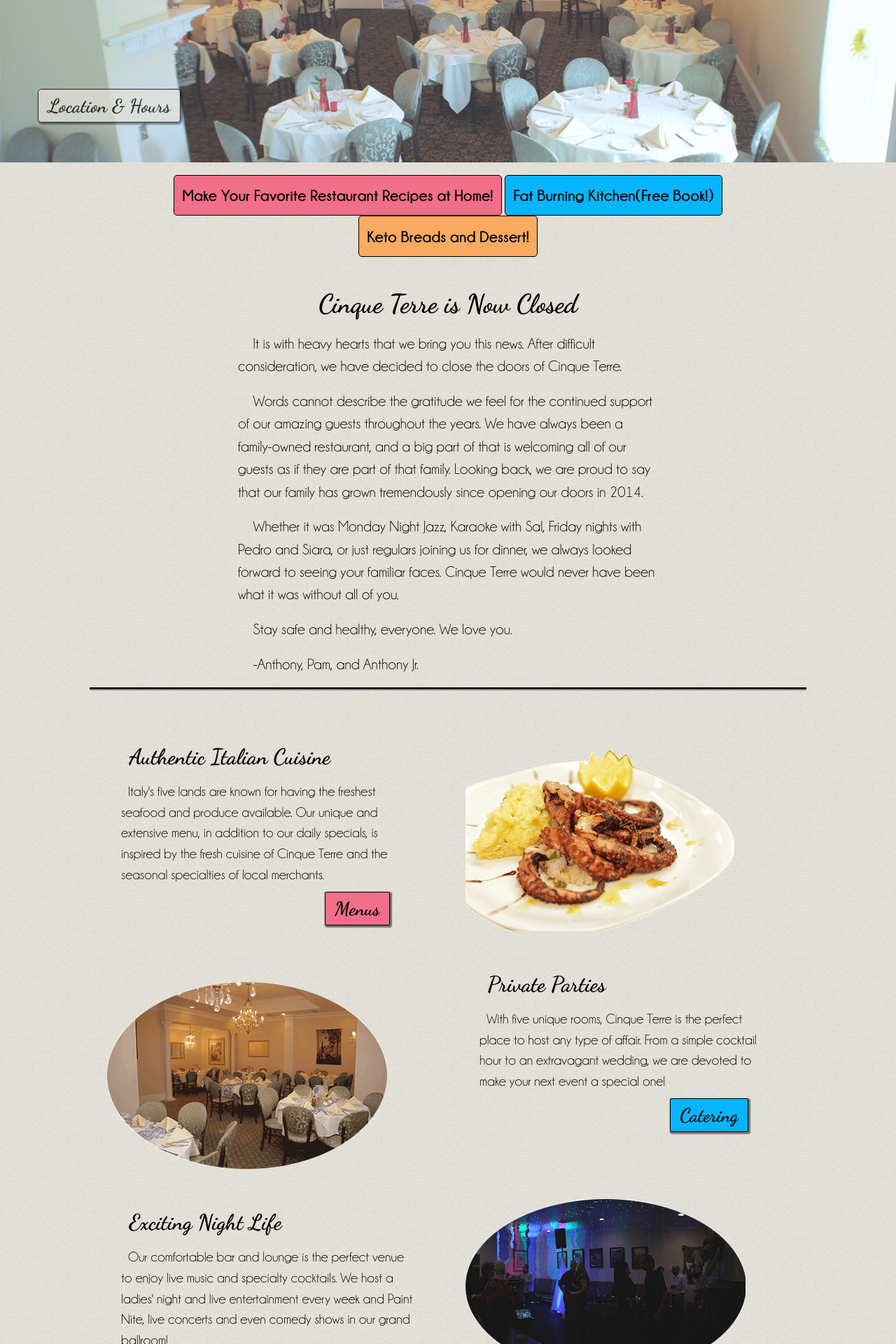
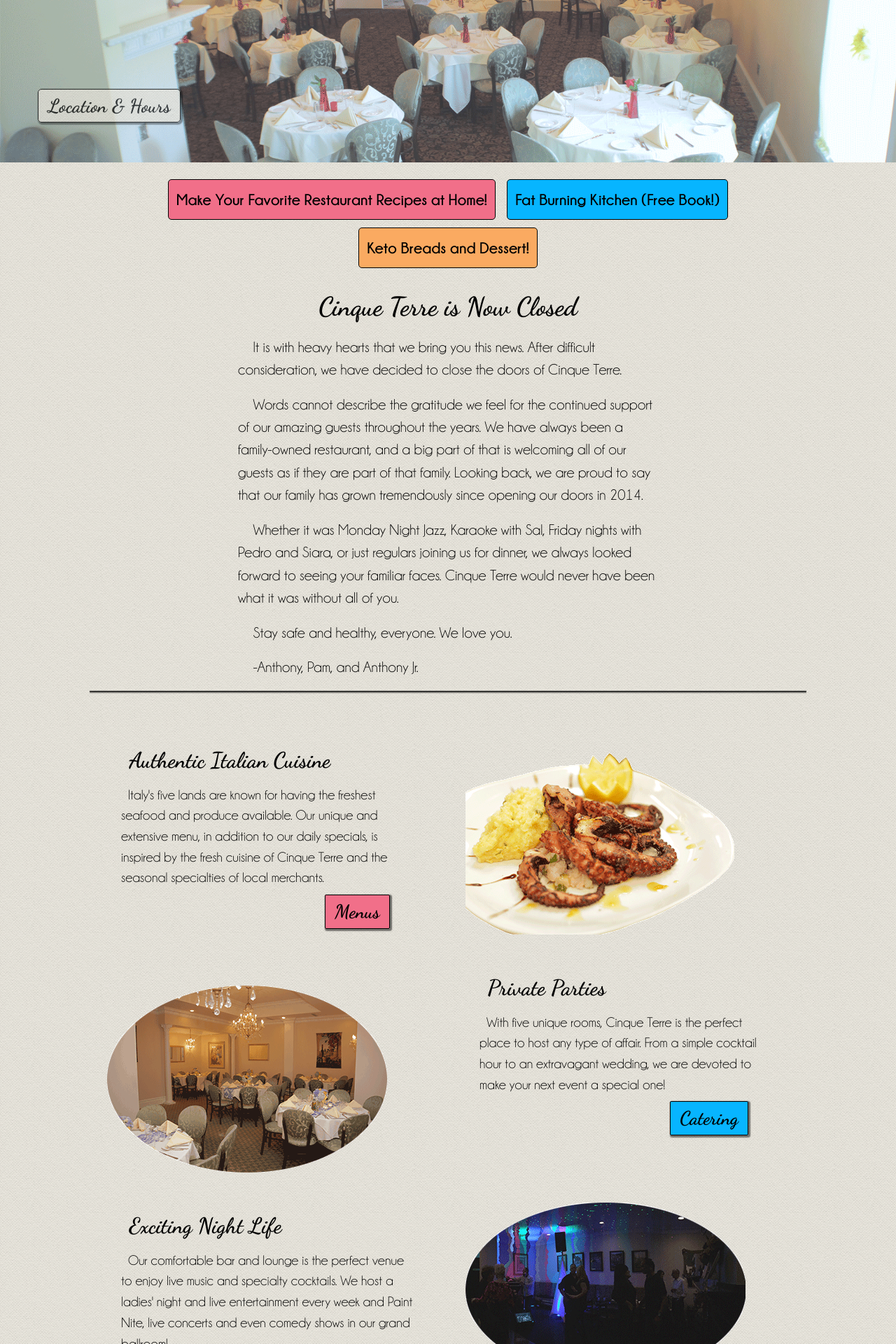
Before and after one commit to cinqueterreli/cinqueterre.github.io, a Jekyll site: the page built from index.html, in a window 1280 px wide. Shown: the part 365-2285 px from the top of the page at 70% size. Built offline with Jekyll 4.4.1, drawn with Linux system fonts in a browser that asks for light colours; nearby versions of some CDN libraries.

Commit message:
Okay that's all for now

```diff
--- a/css/main.css
+++ b/css/main.css
@@ -238,7 +238,7 @@ hr {
 /*----- Affiliate Links ------ */
 .ad-sidebar {
 	display: inline-block;
-    margin: 1em auto;
+    margin: 1em auto 0 auto;
     text-align:center;
 }
 
@@ -250,6 +250,7 @@ hr {
     padding: 0.5em;
     color: black;
     display:inline-block;
+    margin: .25em;
 }
 
 .affiliate-link:hover {
--- a/index.html
+++ b/index.html
@@ -6,7 +6,7 @@ header: /images/homepageheader.gif
 ---
 <div class="ad-sidebar">
 <a class="affiliate-link pink" href="https://6a2b7bwj1pkl3u6tqi-74z4p4e.hop.clickbank.net/?tid=WEBSITE" target="_blank">Make Your Favorite Restaurant Recipes at Home!</a>
-<a class="affiliate-link blue" href="https://df0e92t7wlkedp46tctef31u6z.hop.clickbank.net/?tid=WEBSITE" target="_blank">Fat Burning Kitchen(Free Book!)</a>
+<a class="affiliate-link blue" href="https://df0e92t7wlkedp46tctef31u6z.hop.clickbank.net/?tid=WEBSITE" target="_blank">Fat Burning Kitchen (Free Book!)</a>
 <a class="affiliate-link orange" href="https://38db84rhyggm6n92gcqrz-3oz6.hop.clickbank.net/?tid=WEBSITE" target="_blank">Keto Breads and Dessert!</a>
 </div>
 
```
